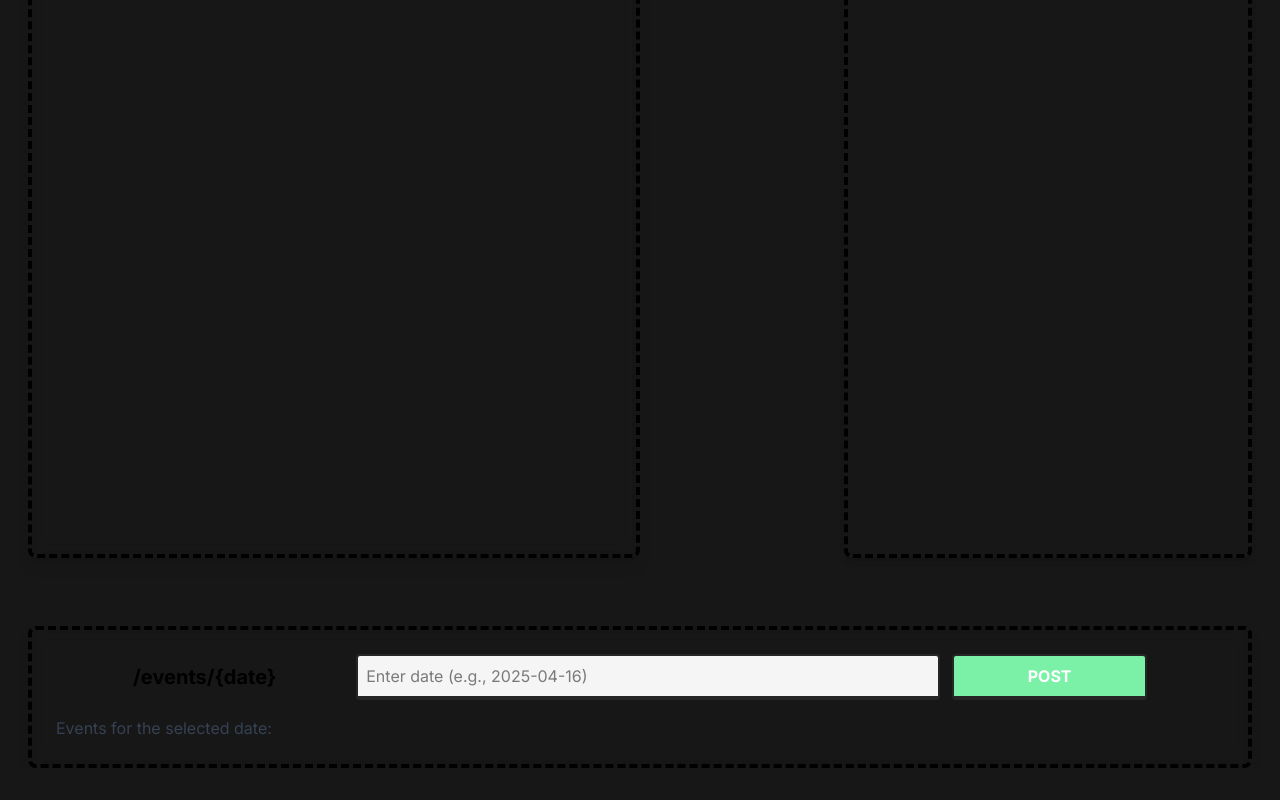
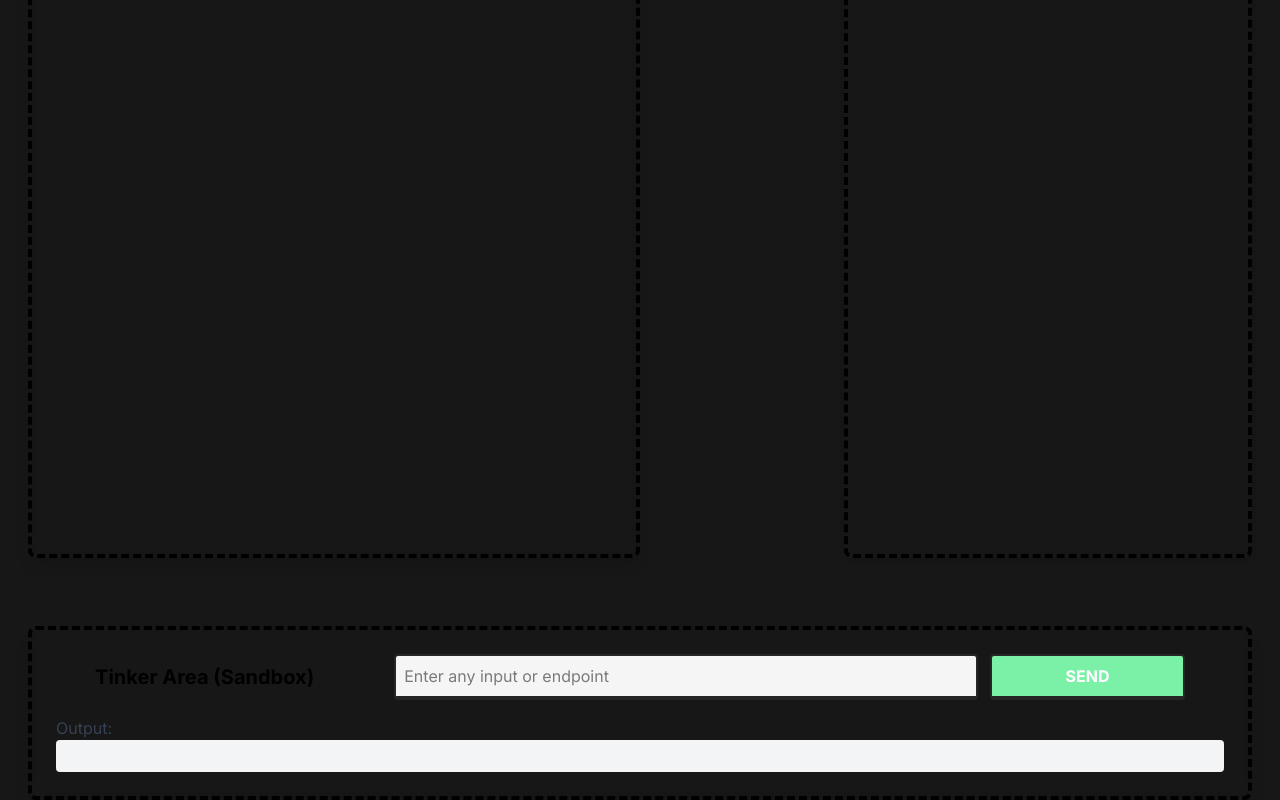
Before and after one commit to Shivhare-Ayush/api-demo, a Next.js app: page / in a window 1280 px wide. Shown: the part 453-1253 px from the top of the page. Before the commit the page ends 1221 px from the top, so only its background shows below. Built offline with nearby package versions, Linux system fonts and the light colour scheme.

Commit message:
committing what i got

```diff
--- a/app/globals.css
+++ b/app/globals.css
@@ -14,7 +14,7 @@
 
 @media (prefers-color-scheme: dark) {
   :root {
-    --background: #FFF0CC;
+    --background: #E0F2E9;
     --foreground: #ededed;
   }
 }
--- a/app/page.js
+++ b/app/page.js
@@ -13,6 +13,9 @@ export default function Home() {
   const [isClicked2, setIsClicked2] = useState(false); // State to track button click (Grades)
   const [coursePrefix, setCoursePrefix] = useState(''); // State to hold the course code (e.g., "CS")
   const [courseNumber, setCourseNumber] = useState(''); // State to hold the course number (e.g., "1200")
+  const [customInput, setCustomInput] = useState(''); /* These 3 states are for the "Make Your Own Call" section */
+  const [customOutput, setCustomOutput] = useState('');
+  const [customIsClicked, setCustomIsClicked] = useState(false);
   const gradeLabels = ['A+', 'A', 'A-', 'B+', 'B', 'B-', 'C+', 'C', 'C-', 'D+', 'D', 'D-', 'F'];   // used for grades distribution table
 
   // Fetch events from the API
@@ -70,6 +73,20 @@ export default function Home() {
     setIsClicked2(true); // Set the button as clicked
   };
 
+  const handleCustomCall = async () => {
+    setCustomIsClicked(true);
+    // Example: fetch from Nebula API, or let users modify this logic
+    try {
+      // Replace with any endpoint or logic
+      const res = await fetch(`http://localhost:4000/api/events/${customInput}`);
+      const data = await res.json();
+      setCustomOutput(JSON.stringify(data, null, 2));
+    } catch (error) {
+      setCustomOutput(`Error: ${error.message}`);
+    }
+    setCustomIsClicked(false);
+  };
+
   // ---Frontend Design---
   return (
     <div className={inter.className}>
@@ -77,7 +94,7 @@ export default function Home() {
       {/* Header */}
       <div className="bg-white backdrop-blur-sm border-2 border-black border-b-4 rounded-xl p-7 m-10 mb-0 shadow-lg w-1/2">
       <div className="flex items-center justify-between">
-        <a href="https://www.acmutd.org/" target="_blank" rel="noopener noreferrer">
+        <a href="https://www.acmutd.co/" target="_blank" rel="noopener noreferrer">
           <img src={'/ACM_Education_Logo.svg'} alt="ACM Logo" className="w-12 h-auto"/>
         </a>
         <h1 className="text-5xl text-black font-bold text-center">API Workshop</h1>
@@ -113,7 +130,7 @@ export default function Home() {
           <div className="h-1/2 overflow-y-auto">
           {/* Events Table */}
           {events && events.data && events.data.buildings ? (
-            <table className="table-fixed w-full bg-gray-200 rounded mt-4 text-sm text-black ">
+            <table className="table-fixed w-full bg-neutral-100 rounded mt-4 text-sm text-black ">
               <thead>
                 <tr className="bg-gray-300 border border-b-3">
                   <th className="px-4 py-2 border">Building</th>
@@ -171,7 +188,7 @@ export default function Home() {
           <div className="h-1/2 overflow-y-auto">
           {/* Grades Table */}
           {grades && grades.data ? (
-            <table className="table-fixed w-full bg-gray-200 rounded mt-4 text-sm text-black ">
+            <table className="table-fixed w-full bg-neutral-100 rounded mt-4 text-sm text-black ">
               <thead>
                 <tr className="bg-gray-300 border border-b-3">
                   <th className="px-4 py-2 border">Grade</th>
@@ -193,29 +210,30 @@ export default function Home() {
           </div>
         </div>
       </div>
-      {/* POST Call */}
+      {/* Make Your Own Call */}
       <div className=" flex items-center w-screen overflow-hidden">
       <div className="border-4 border-dashed border-black rounded-lg p-6 w-full h-full shadow-lg backdrop-blur-sm mx-7">
           <div className="flex items-center justify-center mb-4 w-full">
-            <h2 className="text-xl text-black font-bold mr-20 ">/events/{"{date}"}</h2>
+            <h2 className="text-xl text-black font-bold mr-20 ">Tinker Area (Sandbox)</h2>
             <input
               type="text"
-              placeholder="Enter date (e.g., 2025-04-16)"
-              value={inputDate}
-              onChange={(e) => setInputDate(e.target.value)} // Update state on input change
+              placeholder="Enter any input or endpoint"
+              value={customInput}
+              onChange={(e) => setCustomInput(e.target.value)}
               className="bg-neutral-100 p-2 border-2 border-neutral-800 border-b-4 text-black rounded mr-3 w-3/6"/>
-              <button
+            <button
               className={`bg-green-300 text-white center font-bold py-2 px-4 w-1/6 rounded border-2 border-neutral-800 ${
-                isClicked ? 'border-b-2' : 'border-b-4'
+                customIsClicked ? 'border-b-2' : 'border-b-4'
               } hover:border-green-950 hover:text-black transition duration-300 ease-in-out`}
-              onClick={handleFetchEvents}
-              >
-              POST
-              </button>
+              onClick={handleCustomCall}
+            >
+              SEND
+            </button>
           </div>
-          <p className="text-gray-700">Events for the selected date:</p>
+          <p className="text-gray-700">Output:</p>
+          <pre className="bg-gray-100 rounded p-4 text-xs overflow-x-auto">{customOutput}</pre>
         </div>
-    </div>
+      </div>
     </div>
     </div>
   );
```
Also changed, not shown: 1 other file (tests, documents, lock files or other folders).
